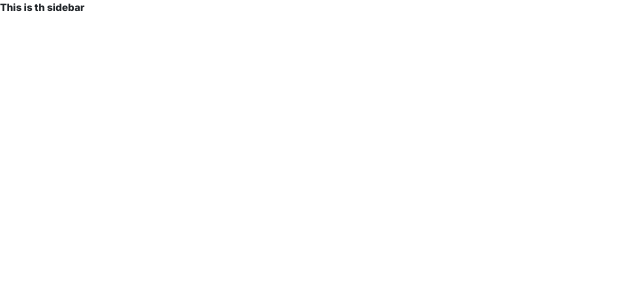
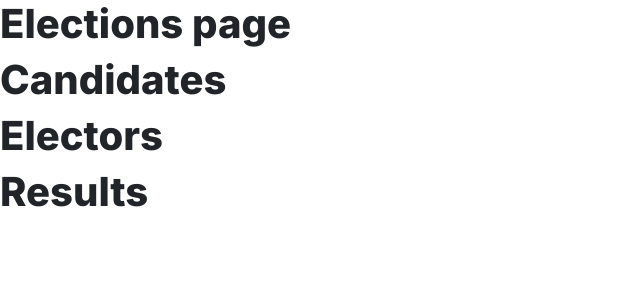
Before and after one commit to christianbiring1/fictional-octo-waddle, a React (Vite) app: page /elections in a window 1280 px wide. Shown: the top 300 px of the page, without its empty margins (0-640 px from the left). Built offline with nearby package versions, Linux system fonts and the light colour scheme.

Commit message:
Install the material icons dep

```diff
--- a/package.json
+++ b/package.json
@@ -10,6 +10,10 @@
     "preview": "vite preview"
   },
   "dependencies": {
+    "@emotion/react": "^11.11.1",
+    "@emotion/styled": "^11.11.0",
+    "@mui/icons-material": "^5.14.3",
+    "@mui/material": "^5.14.5",
     "bootstrap": "^5.3.1",
     "joi-browser": "13.4",
     "react": "^18.2.0",
--- /dev/null
+++ b/src/components/admin/pages/candidates.jsx
@@ -0,0 +1,7 @@
+const Candidates = () => {
+  return (
+    <h1>Candidates</h1>
+  );
+}
+
+export default Candidates;
--- /dev/null
+++ b/src/components/admin/pages/elections.jsx
@@ -0,0 +1,7 @@
+const Elections = () => {
+  return (
+    <h1>Elections page</h1>
+  );
+}
+
+export default Elections;
--- /dev/null
+++ b/src/components/admin/pages/electors.jsx
@@ -0,0 +1,7 @@
+const Electors = () => {
+  return (
+    <h1>Electors</h1>
+  );
+}
+
+export default Electors;
--- /dev/null
+++ b/src/components/admin/pages/results.jsx
@@ -0,0 +1,7 @@
+const Results = () => {
+  return (
+    <h1>Results</h1>
+  );
+}
+
+export default Results;
--- a/src/components/admin/sidebar.jsx
+++ b/src/components/admin/sidebar.jsx
@@ -1,7 +1,15 @@
+import { Routes, Route, NavLink } from "react-router-dom";
+import Elections from "./pages/elections";
+import Candidates from "./pages/candidates";
+import Electors from "./pages/electors";
+import Results from "./pages/results";
 const SideBar = () => {
   return (
     <div>
-      This is th sidebar
+      <Elections />
+      <Candidates />
+      <Electors />
+      <Results />
     </div>
   );
 }
--- a/src/components/user/user.jsx
+++ b/src/components/user/user.jsx
@@ -1,6 +1,11 @@
+import AccessAlarmIcon from '@mui/icons-material/AccessAlarm';
+import ThreeDRotation from '@mui/icons-material/ThreeDRotation';
+
 const MainPage = () => {
   return (
     <div>
+      <AccessAlarmIcon />
+      <ThreeDRotation />
       THis is the main user page
     </div>
   );
```
Also changed, not shown: src/components/admin/pages/draft.txt (added), 1 other file (tests, documents, lock files or other folders).
